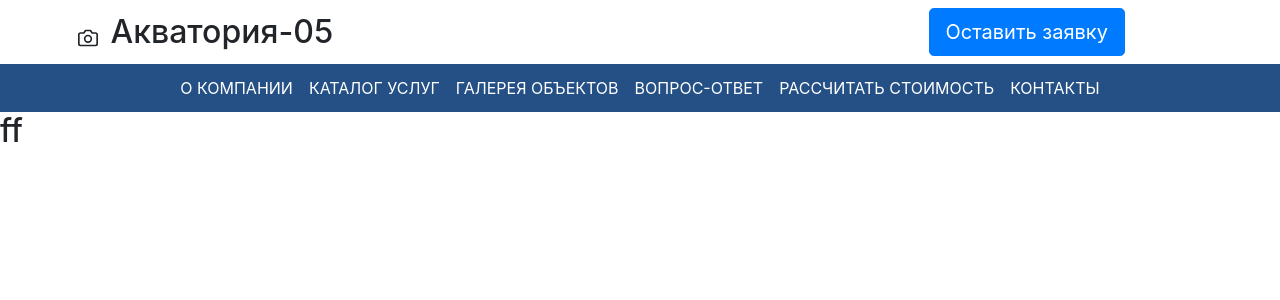
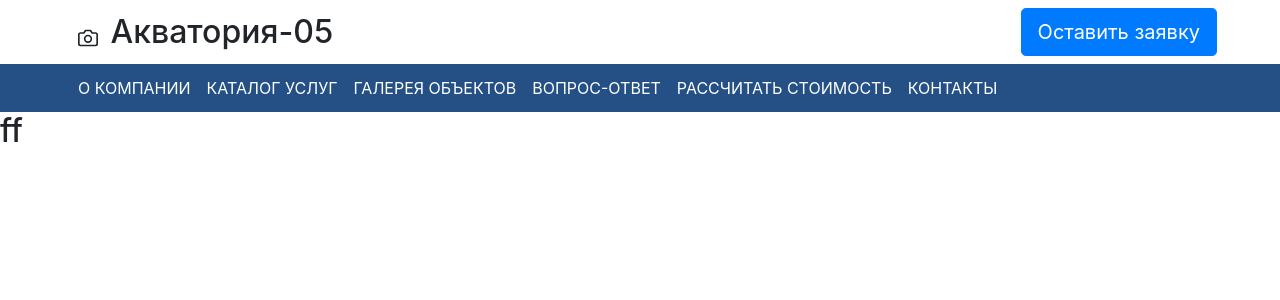
Before and after one commit to Kerovitar/learn, a Django app: page / in a window 1280 px wide. Shown: the top 300 px of the page. Run offline with Django 3.2, Linux system fonts and the light colour scheme; data that the repository does not hold is empty; some libraries are stand-ins or nearby versions.

Commit message:
fucking head

```diff
--- a/templates/base.html
+++ b/templates/base.html
@@ -13,19 +13,19 @@
         <header>
 			<div class="container p-2">
 				<div class="row">
-					<div class="col-lg-6 align-self-center">
+					<div class="col-lg align-self-center">
 						<div class="d-none d-lg-block">
 							<svg xmlns="http://www.w3.org/2000/svg" width="20" height="20" fill="none" stroke="currentColor" stroke-linecap="round" stroke-linejoin="round" stroke-width="2" aria-hidden="true" class="mr-2" viewBox="0 0 24 24" focusable="false"><path d="M23 19a2 2 0 0 1-2 2H3a2 2 0 0 1-2-2V8a2 2 0 0 1 2-2h4l2-3h6l2 3h4a2 2 0 0 1 2 2z"></path><circle cx="12" cy="13" r="4"></circle></svg>
 							<a class="h2">Акватория-05</a>
 						</div>
 					</div>
-					<div class="col-lg-3 col-md-8 col-sm-7 offset-lg-0 offset-md-0 offset-sm-0 offset-3 align-self-center">
+					<div class="col-lg-3 col-md-8 col-sm-7 offset-lg-2 offset-md-0 offset-sm-0 offset-3 align-self-center">
 						<div class="">
 							<a href = "+79158888888" class="tel">{{contact.tel}}</a>
 						</div>
 					</div>
-					<div class="row justify-content-center align-self-center">
-						<div class="col-12 align-self-center">
+					<div class="row">
+						<div class="col-lg col-md-12 col-sm-12 offset-lg-0 offset-md-3 offset-sm-3 offset-0 align-self-center">
 							<div class="d-none d-sm-block">
 								<button type="button" class="btn btn-primary btn-lg">Оставить заявку</button>
 							</div>
@@ -33,14 +33,18 @@
 					</div>
 				</div>
 			</div>
+
+
         	<nav class="d-flex navbar navbar-expand-lg navbar-dark" style="background-color: #245086;">
                 <button class="navbar-toggler" type="button" data-toggle="collapse" data-target="#navbarsExample03" aria-controls="navbarsExample03" aria-expanded="false" aria-label="Toggle navigation">
 					<span class="navbar-toggler-icon"></span>
 				</button>
-				<div class="d-lg-none d-sm-flex ml-auto mr-auto">
+				<div class="d-lg-none">
 	        	    	<svg xmlns="http://www.w3.org/2000/svg" width="20" height="20" fill="none" stroke="currentColor" stroke-linecap="round" stroke-linejoin="round" stroke-width="2" aria-hidden="true" class="mr-2" viewBox="0 0 24 24" focusable="false"><path d="M23 19a2 2 0 0 1-2 2H3a2 2 0 0 1-2-2V8a2 2 0 0 1 2-2h4l2-3h6l2 3h4a2 2 0 0 1 2 2z"></path><circle cx="12" cy="13" r="4"></circle></svg>
 	               		<a class="h2">Акватория-05</a>
 	            </div>
+				<div class="container">
+				<div class="row justify-content-between">
                 <div class="collapse navbar-collapse justify-content-center" id="navbarsExample03">
         			<ul class="navbar-nav">
         				<li class = "nav-item">
@@ -63,7 +67,10 @@
 		                </li>
 		        	</ul>
 		        </div>
+				</div>
+				</div>
         	</nav>
+
         </header>
 
 
```
